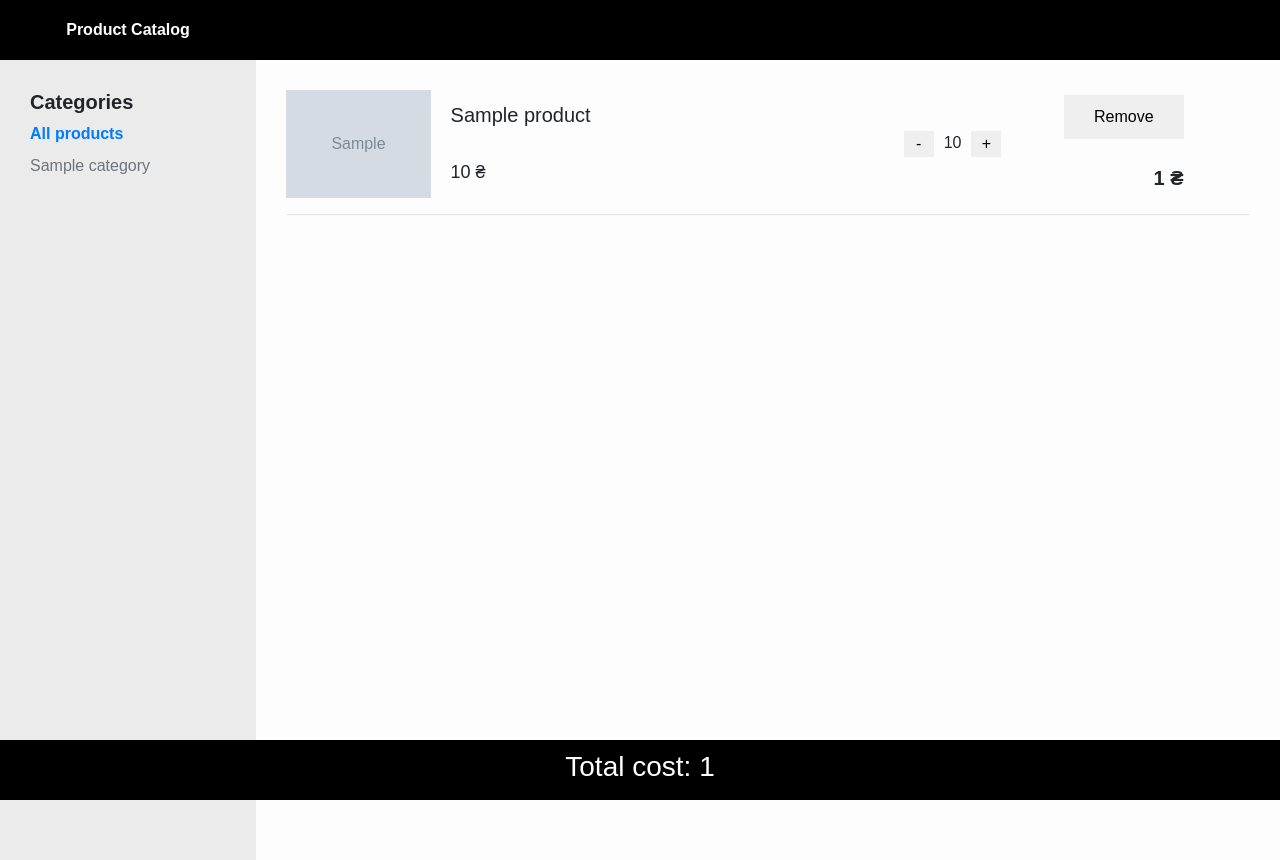
After one commit to MakovM/product-catalog, a Django app: template templates/catalog/cart_detail.html in a window 1280 px wide. The commit adds this page. Run offline with Django 5.2, Linux system fonts and the light colour scheme; tables that the repository leaves empty hold one stand-in row (values such as "Sample post"); the template is opened without the code that fills it: values that come from a table or form of the project are taken from there, most other values are stand-ins (such as "Sample title", 1, 10 or a date in 2020); grey boxes marked "Sample" are stand-in pictures.

Commit message:
Implemented shopping cart using sessions

```diff
--- a/catalog/urls.py
+++ b/catalog/urls.py
@@ -1,12 +1,40 @@
 from django.urls import path
 
-from catalog.views import ProductListView, ProductDetailView
+from catalog.views import (CartAddView, CartDecreaseView, CartDetailView,
+                           CartIncreaseView, CartRemoveView, ProductDetailView,
+                           ProductListView)
 
 app_name = "products"
 
 urlpatterns = [
     path("", ProductListView.as_view(), name="product-list"),
-    path("category/<slug:slug>/", ProductListView.as_view(), name="product_list_by_category"),
-    path("product/<slug:slug>/", ProductDetailView.as_view(), name="product_detail"),
-
+    path(
+        "category/<slug:slug>/",
+        ProductListView.as_view(),
+        name="product_list_by_category",
+    ),
+    path(
+        "product/<slug:slug>/",
+        ProductDetailView.as_view(),
+        name="product_detail",
+    ),
+    path("cart/", CartDetailView.as_view(), name="cart_detail"),
+    path(
+        "cart/add/<int:product_id>/", CartAddView.as_view(), name="add_to_cart"
+    ),
+    path(
+        "cart/remove/<int:product_id>/",
+        CartRemoveView.as_view(),
+        name="cart_remove",
+    ),
+    path(
+        "cart/increase/<int:product_id>/",
+        CartIncreaseView.as_view(),
+        name="cart_increase",
+    ),
+    path(
+        "cart/decrease/<int:product_id>/",
+        CartDecreaseView.as_view(),
+        name="cart_decrease",
+    ),
 ]
--- a/static/css/styles.css
+++ b/static/css/styles.css
@@ -25,6 +25,7 @@ a {
     font-weight: bold;
     display: flex;
     align-items: center;
+
 }
 .logo {
     width: 20%;
@@ -35,8 +36,15 @@ a {
     width: 80%;
     padding: 0 30px;
     display: flex;
-    justify-content: space-between;
-    align-items: center;
+    justify-content: flex-end;
+}
+
+.header-additional a {
+    color: white;
+}
+
+.header-additional a:hover {
+    color: rgba(192, 192, 192, 0.3);
 }
 
 .logo-txt {
@@ -193,3 +201,72 @@ a {
     color: white;
     border-color: #000000;
 }
+
+.cart-product-card {
+    display: flex;
+    align-items: center;
+    gap: 20px;
+}
+
+.cart-product-card img {
+    width: 15%;
+}
+
+.cart-product-info {
+    width: 45%;
+    height: 100%;
+}
+
+.cart-product-info-end {
+    width: 20%;
+    display: flex;
+    flex-direction: column;
+    align-items: flex-end;
+    padding-right: 30px;
+}
+
+.cart-product-info-end button {
+    border: none;
+    padding: 10px 30px;
+}
+
+.cart-product-info-end button:hover {
+    background-color: #b8b8ba;
+}
+
+.quantity {
+    display: flex;
+    width: 10%;
+    gap: 10px;
+    justify-content: center;
+}
+
+.quantity button {
+    width: 30px;
+    border: none;
+}
+
+.quantity button:hover{
+    background-color: #b8b8ba;
+}
+.cart-product-price {
+    font-size: 18px;
+}
+
+.total-product-price {
+    font-weight: bold;
+    font-size: 20px;
+}
+
+.cart-total-cost {
+    height: 60px;
+    padding: 10px;
+    background-color: black;
+    color: white;
+    display: flex;
+    position: fixed;
+    bottom: 0;
+    left: 0;
+    width: 100%;
+    justify-content: center;
+}
--- /dev/null
+++ b/templates/catalog/cart_detail.html
@@ -0,0 +1,44 @@
+{% extends "base.html" %}
+{% block content %}
+  {% for item in cart %}
+
+    <div class="cart-product-card">
+      <img src="{{ item.product.image.url }}" alt="{{ item.product.name }}">
+      <div class="cart-product-info">
+        <h5>{{ item.product.name }}</h5>
+        <br>
+        <span class="cart-product-price">{{ item.price }} ₴</span>
+      </div>
+
+      <div class="quantity">
+          <form action="{% url 'products:cart_decrease' item.product.id %}" method="post">
+            {% csrf_token %}
+              <button type="submit">-</button>
+          </form>
+        <span class="product-count">{{ item.quantity }}</span>
+          <form action="{% url 'products:cart_increase' item.product.id %}" method="post">
+            {% csrf_token %}
+            <button type="submit">+</button>
+          </form>
+      </div>
+
+      <div class="cart-product-info-end">
+        <form action="{% url 'products:cart_remove' item.product.id %}" method="post">
+          {% csrf_token %}
+            <button type="submit">Remove</button>
+        </form>
+        <br>
+        <span class="total-product-price">{{ item.total_price }} ₴</span>
+      </div>
+
+    </div>
+    <hr>
+  {% endfor %}
+  <div class="cart-total-cost">
+    {% if cart|length == 0 %}
+      <h3>Your cart is empty!</h3>
+    {% else %}
+      <h3>Total cost: {{ cart.total_cost }}</h3>
+    {% endif %}
+  </div>
+{% endblock %}
```
Also changed, not shown: catalog/cart.py (added, +69 -0 lines), catalog/views.py (+48 -5 lines).
